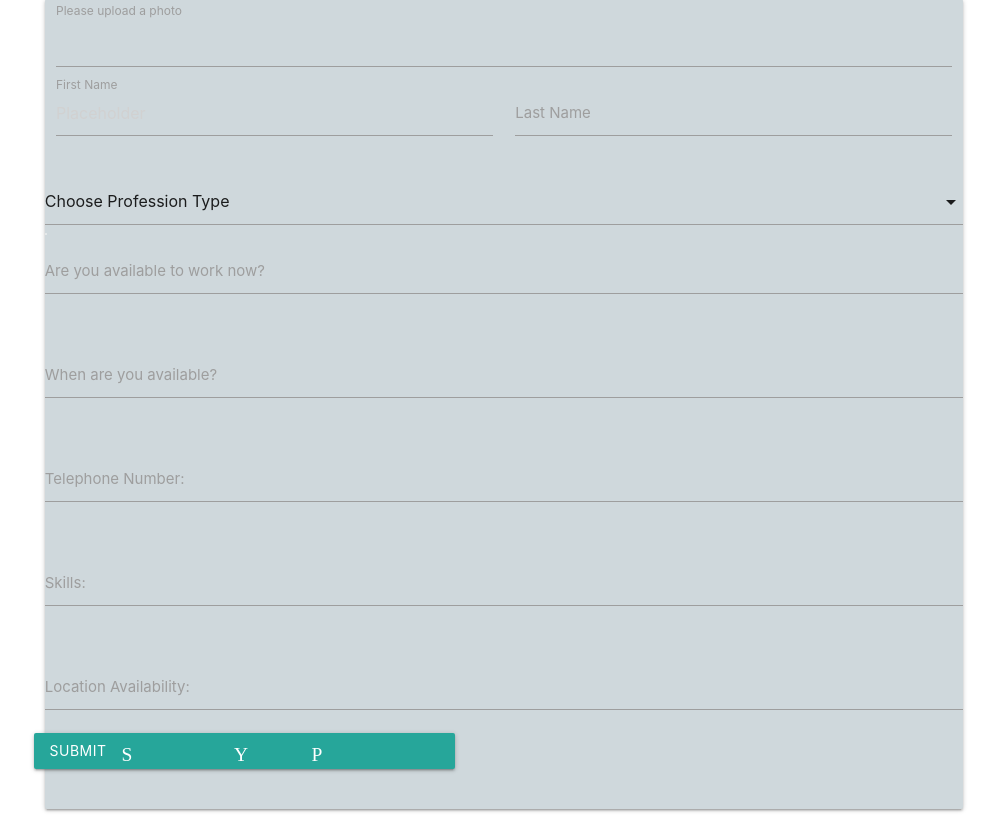
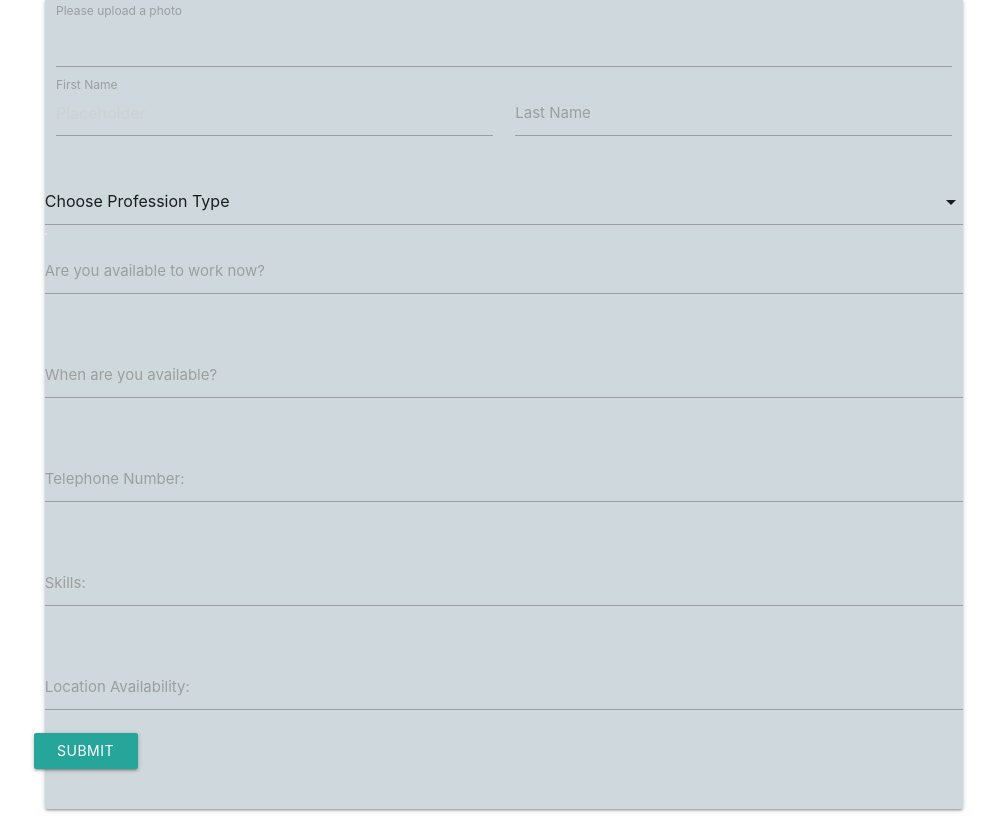
Before and after one commit to Chempearcedev/service_stand, a Flask app: page /credentials.html in a window 1280 px wide. Shown: the part 160-984 px from the top of the page, without its empty margins (136-1132 px from the left). Run offline with Flask 2, Linux system fonts and the light colour scheme; data that the repository does not hold is empty; some libraries are stand-ins or nearby versions; some web fonts are replaced.

Commit message:
changed text in submit button

```diff
--- a/templates/credentials.html
+++ b/templates/credentials.html
@@ -78,7 +78,7 @@
           </div>
           <!--submit button-->
             <button class="btn waves-effect waves-light" type="submit">Submit
-    <i class="material-icons right">Submit Your Profile</i>
+    <i class="material-icons right"></i>
 
   </button>
         </div>
```
Also changed, not shown: app.py (line endings or trailing spaces).
